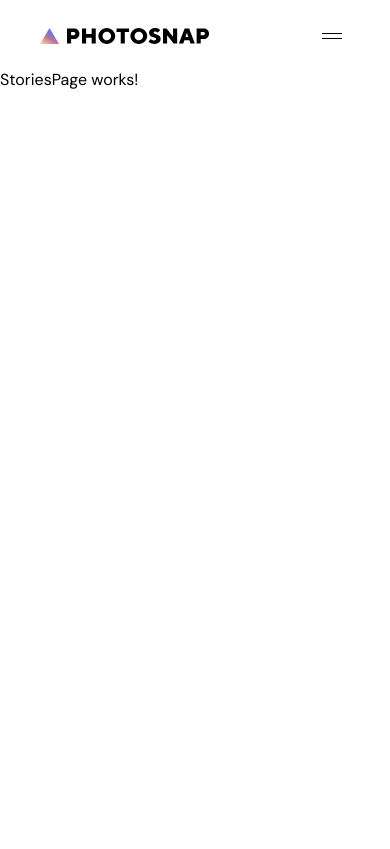
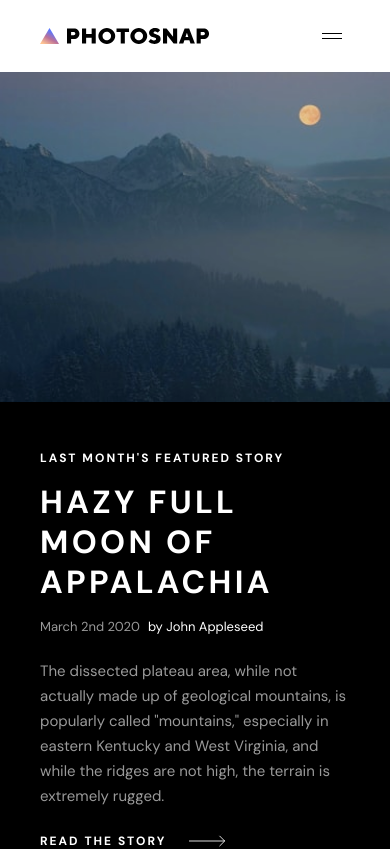
Before and after one commit to vanderms/photosnap-multi-page-website, a React (Vite) app: page /stories in a window 390 px wide. Shown: the top 849 px of the page. Built offline with nearby package versions, Linux system fonts and the light colour scheme.

Commit message:
feat: implement stories hero section responsive design

```diff
--- a/src/components/cards/story-card.tsx
+++ b/src/components/cards/story-card.tsx
@@ -14,8 +14,11 @@ export const StoryCard: React.FC<Props> = (props) => {
   const linkId = useId();
 
   return (
-    <Link to="/" aria-labelledby={linkId}>
-      <article className="relative top-0 xl:hover:top-[-1.875rem] transition-all duration-500 z-40">
+    <Link to={props.link} aria-labelledby={linkId}>
+      <article
+        className="relative overflow-hidden top-0 xl:hover:top-[-1.875rem] xl:hover:overflow-visible
+      transition-all duration-500 z-40"
+      >
         <picture className="block w-full h-max [background:var(--stories-gradient)]">
           <source
             media="(min-width: 45rem)"
--- /dev/null
+++ b/src/components/sections/stories-hero-section.tsx
@@ -0,0 +1,51 @@
+import data from "@/data/pages/stories.json";
+import { Link } from "react-router-dom";
+
+export const StoriesHeroSection: React.FC = () => {
+  return (
+    <section className="bg-neutral-950">
+      <div className="container grid grid-cols-1 justify-items-center relative">
+        <picture className="w-max h-max">
+          <source
+            media="(min-width: 75rem)"
+            srcSet={`/assets/stories/desktop/${data.mainStory.image}`}
+          />
+          <source
+            media="(min-width: 45rem)"
+            srcSet={`/assets/stories/tablet/${data.mainStory.image}`}
+          />
+          <img
+            src={`/assets/stories/mobile/${data.mainStory.image}`}
+            alt=""
+            className="max-w-[27.5rem] w-screen opacity-90 aspect-[1.182965] md:max-w-[48rem]
+            md:aspect-[1.181538] xl:aspect-[2.215385] xl:max-w-[90rem]"
+          />
+        </picture>
+        <div className="md:absolute md:top-0 md:left-0 md:flex md:items-center md:h-full md:w-full">
+          <header className="w-screen py-12 text-surface md:max-w-[24.1875rem]">
+            <div className="container">
+              <p className="text-[0.75rem] leading-[1rem] font-bold tracking-[2px]">
+                {data.mainStory.subheadline}
+              </p>
+              <h2 className="mt-4 heading-xl xl:mt-6">
+                {data.mainStory.title}
+              </h2>
+              <p className="mt-4 paragraph-sm flex items-center gap-2">
+                <span className="opacity-60">{data.mainStory.date} </span>
+                <span>by {data.mainStory.author}</span>
+              </p>
+              <p className="mt-6 paragraph-md opacity-60">
+                {data.mainStory.description}
+              </p>
+              <div className="mt-6 w-max">
+                <Link to={data.mainStory.link} className="ternary-button white">
+                  READ THE STORY
+                </Link>
+              </div>
+            </div>
+          </header>
+        </div>
+      </div>
+    </section>
+  );
+};
--- a/src/data/pages/stories.json
+++ b/src/data/pages/stories.json
@@ -1,124 +1,125 @@
 {
-  "banner": {},
+  "mainStory": {
+    "subheadline": "LAST MONTH'S FEATURED STORY",
+    "date": "March 2nd 2020",
+    "title": "HAZY FULL MOON OF APPALACHIA",
+    "author": "John Appleseed",
+    "description": "The dissected plateau area, while not actually made up of geological mountains, is popularly called \"mountains,\" especially in eastern Kentucky and West Virginia, and while the ridges are not high, the terrain is extremely rugged.",
+    "image": "moon-of-appalacia.jpg",
+    "link": "/stories"
+  },
   "stories": [
     {
       "date": "April 16th 2020",
       "title": "The Mountains",
       "author": "John Appleseed",
       "image": "mountains.jpg",
-      "link": "/"
+      "link": "/stories"
     },
     {
       "date": "April 14th 2020",
       "title": "Sunset Cityscapes",
       "author": "Benjamin Cruz",
       "image": "cityscapes.jpg",
-      "link": "/"
+      "link": "/stories"
     },
     {
       "date": "April 11th 2020",
       "title": "18 Days Voyage",
       "author": "Alexei Borodin",
       "image": "18-days-voyage.jpg",
-      "link": "/"
+      "link": "/stories"
     },
     {
       "date": "April 9th 2020",
       "title": "Architecturals",
       "author": "Samantha Brooke",
       "image": "architecturals.jpg",
-      "link": "/"
+      "link": "/stories"
     },
     {
       "date": "April 7th 2020",
       "title": "World Tour 2019",
       "author": "Timothy Wagner",
       "image": "world-tour-2019.jpg",
-      "link": "/"
-    },
-    {
-      "date": "April 7th 2020",
-      "title": "World Tour 2019",
-      "author": "Timothy Wagner",
-      "image": "world-tour-2019.jpg",
-      "link": "/"
+      "link": "/stories"
     },
     {
       "date": "April 3rd 2020",
       "title": "Unforeseen Corners",
       "author": "William Malcolm",
       "image": "unforeseen-corners.jpg",
-      "link": "/"
+      "link": "/stories"
     },
     {
       "date": "March 29th 2020",
       "title": "King on Africa: Part II",
       "author": "Tim Hillenburg",
       "image": "king-on-africa.jpg",
-      "link": "/"
+      "link": "/stories"
     },
     {
       "date": "March 21st 2020",
       "title": "The Trip to Nowhere",
       "author": "Felicia Rourke",
       "image": "the-trip-to-nowhere.jpg",
-      "link": "/"
+      "link": "/stories"
     },
     {
       "date": "March 19th 2020",
       "title": "Rage of The Sea",
       "author": "Mohammed Abdul",
       "image": "rage-of-the-sea.jpg",
-      "link": "/"
+      "link": "/stories"
     },
     {
       "date": "March 16th 2020",
       "title": "Running Free",
       "author": "Michelle",
       "image": "running-free.jpg",
-      "link": "/"
+      "link": "/stories"
     },
     {
       "date": "March 11th 2020",
       "title": "Behind the Waves",
       "author": "Lamarr Wilson",
       "image": "behind-the-waves.jpg",
-      "link": "/"
+      "link": "/stories"
     },
     {
       "date": "March 9th 2020",
       "title": "Calm Waters",
       "author": "Samantha Brooke",
       "image": "calm-waters.jpg",
-      "link": "/"
+      "link": "/stories"
     },
     {
       "date": "March 5th 2020",
       "title": "The Milky Way",
       "author": "Benjamin Cruz",
       "image": "the-milky-way.jpg",
-      "link": "/"
+      "link": "/stories"
     },
     {
       "date": "March 4th 2020",
       "title": "Night at The Dark Forest",
       "author": " Mohammed Abdul",
       "image": "dark-forest.jpg",
-      "link": "/"
+      "link": "/stories"
     },
     {
       "date": "March 1st 2020",
       "title": "Somwarpet's Beauty",
       "author": "Michelle",
       "image": "somwarpet.jpg",
-      "link": "/"
+      "link": "/stories"
     },
     {
       "date": "February 25th 2020",
       "title": "Land of Dreams",
       "author": "William Malcolm",
       "image": "land-of-dreams.jpg",
-      "link": "/"
+      "link": "/stories"
     }
   ]
 }
--- a/src/pages/stories-page.tsx
+++ b/src/pages/stories-page.tsx
@@ -1,7 +1,9 @@
+import { StoriesHeroSection } from "@/components/sections/stories-hero-section";
+
 export const StoriesPage: React.FC = () => {
   return (
-    <div>
-      StoriesPage works!
-    </div>
+    <>
+      <StoriesHeroSection />
+    </>
   );
 };
```
